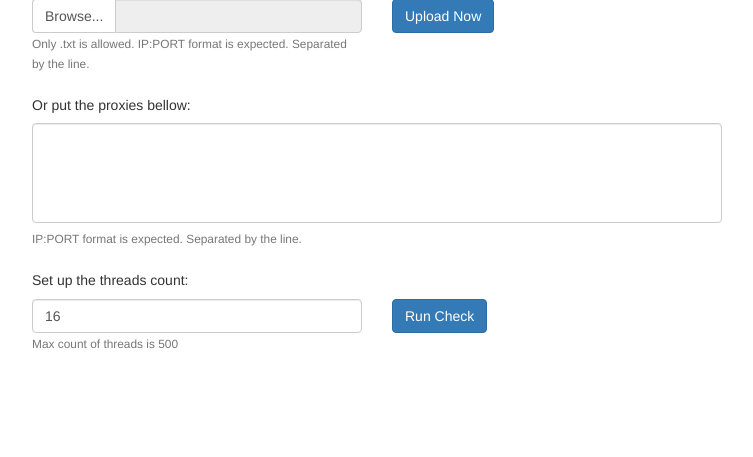
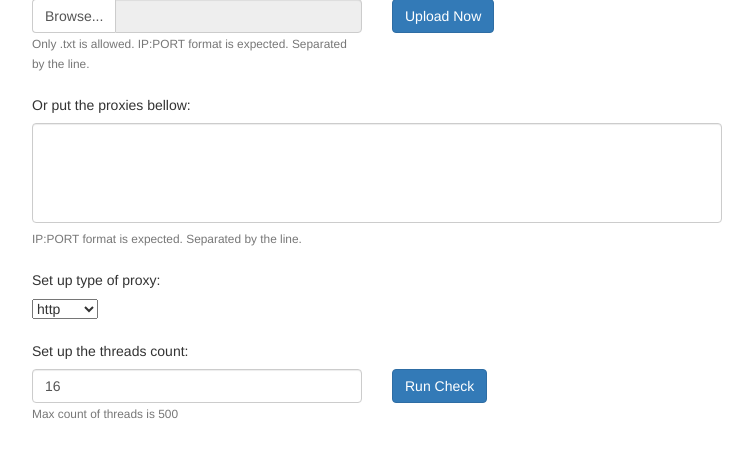
Before and after one commit to infaticaio/proxy-checker, a FastAPI app: page / in a window 1280 px wide. Shown: the part 226-683 px from the top of the page, without its empty margins (263-1016 px from the left). Run offline with FastAPI, Linux system fonts and the light colour scheme; some libraries are stand-ins or nearby versions.

Commit message:
Add check for exact type of proxy

```diff
--- a/main.py
+++ b/main.py
@@ -35,6 +35,7 @@ async def load_file(request: Request, uploaded_file: UploadFile = File(...)):
 class Body(BaseModel):
     proxy_list: str
     threads: int
+    type_proxy: str
 
 
 @app.post("/checking/")
@@ -46,7 +47,7 @@ async def check_proxies(body: Body):
     async with aiohttp.ClientSession(
         timeout=ClientTimeout(15), connector=conn, request_class=ProxyClientRequest
     ) as session:
-        checker = ProxyChecker(session, sem, set(proxy_list))
+        checker = ProxyChecker(session, sem, set(proxy_list), body.type_proxy)
         data = await checker.execute()
 
     return JSONResponse(data)
--- a/templates/dashboard.html
+++ b/templates/dashboard.html
@@ -39,11 +39,22 @@
                     </div>
                 </div>
                 <div id="printInfo"></div>
+                <div class="row" style="text-align: left;">
+                    <div class="col-sm-6 form-group">
+                        <h5 style="text-align: left">Set up type of proxy:</h5>
+                        <select name="" id="type_proxy">
+                            <option value="http">http</option>
+                            <option value="socks4">socks4</option>
+                            <option value="socks5">socks5</option>
+                        </select>
+                    </div>
+                </div>
 
                 <h5 style="text-align: left">Set up the threads count:</h5>
                 <div class="row" style="text-align: left;">
                     <div class="col-sm-6 form-group">
-                        <input class="form-control" id="threads" type="number" min="0" max="500" name="threads" value="16">
+                        <input class="form-control" id="threads" type="number" min="0" max="500" name="threads"
+                               value="16">
                         <small class="form-text text-muted">Max count of threads is 500</small>
                     </div>
                     <div class="col-sm-6 form-group">
@@ -94,7 +105,8 @@
                 contentType: 'application/json',
                 data: JSON.stringify({
                     proxy_list: $("#proxy_list_id").val(),
-                    threads: $("#threads").val()
+                    threads: $("#threads").val(),
+                    type_proxy: $("#type_proxy").val()
                 }),
                 beforeSend: function (data) {
                     $("#image").css('visibility', 'visible');
```
Also changed, not shown: checker/__init__.py (+7 -6 lines).
